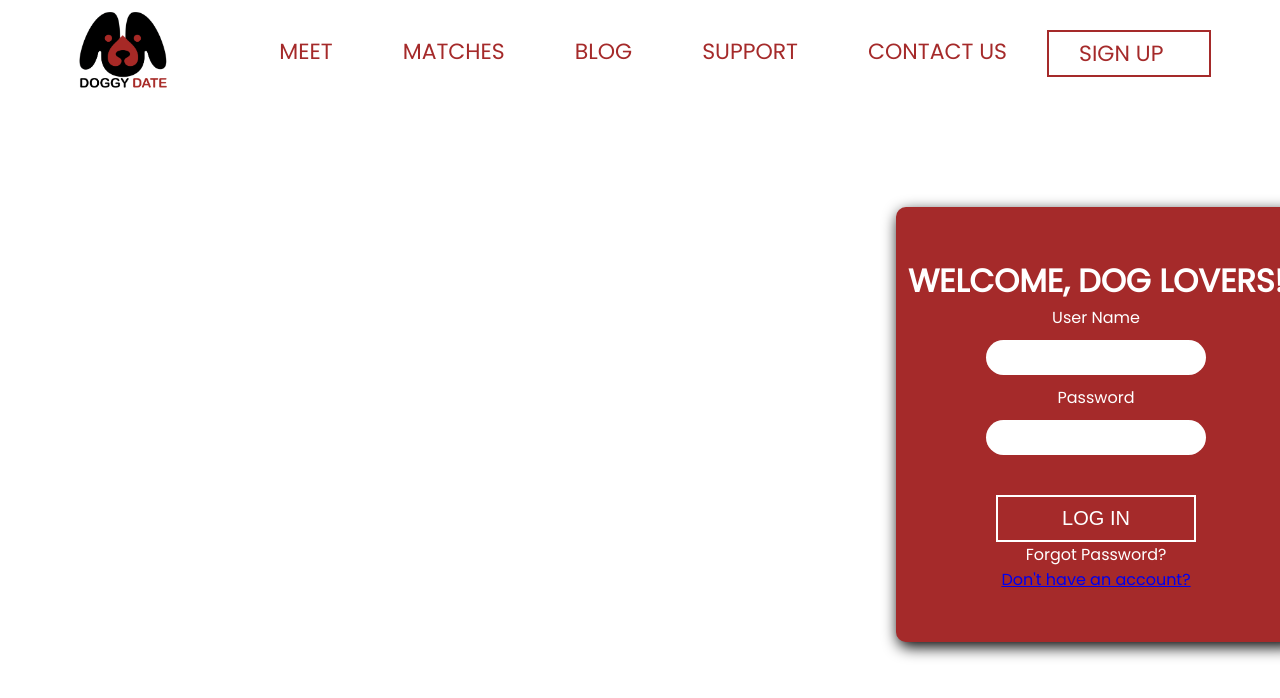
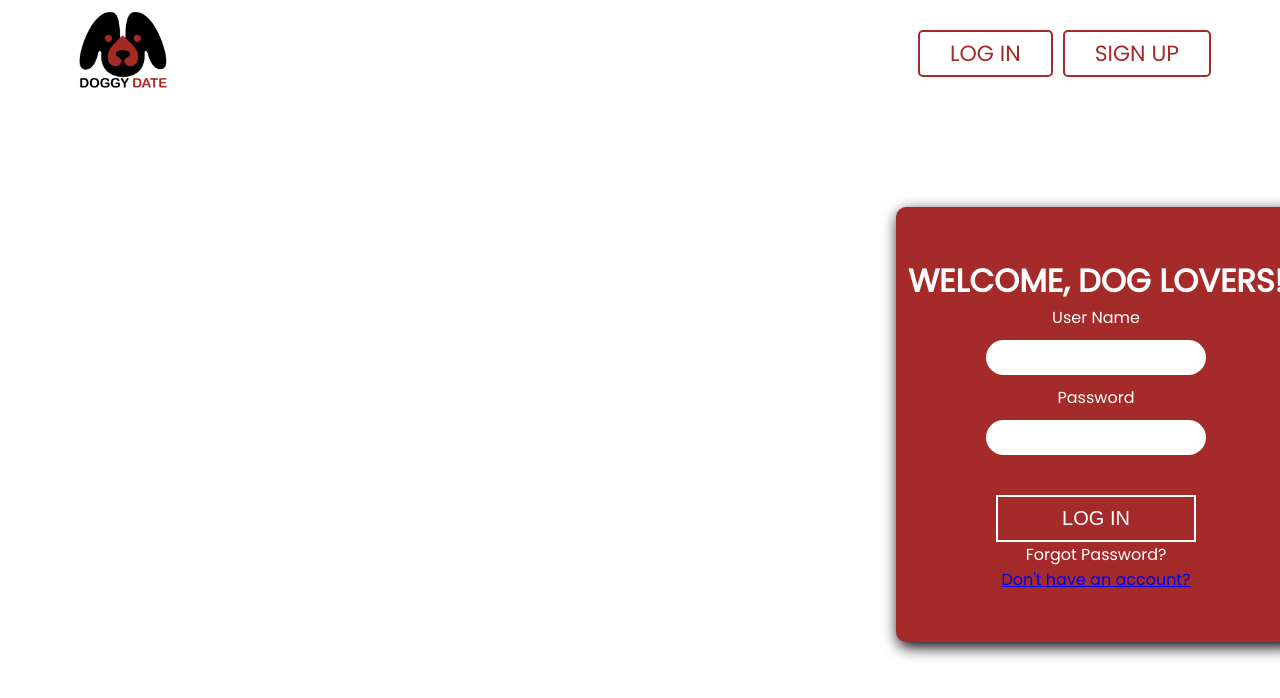
Before and after one commit to joshitha14/cosc617group2, a React (Create React App) app in the folder doggy_date/: page /login in a window 1280 px wide. Shown: the top 698 px of the page. Built offline with nearby package versions, Linux system fonts and the light colour scheme.

Commit message:
updated menu links based of user authentication
updated menu links based of user authentication

```diff
--- a/doggy_date/src/App.css
+++ b/doggy_date/src/App.css
@@ -74,7 +74,7 @@ header h4{
   position:absolute;
   top: 25%;
   left: 40%;
-  transform: translate(-50%, -50%);
+  transform: translate(-50%, -25%);
   margin-top: 5%;
   display: block;
 
@@ -82,7 +82,7 @@ header h4{
 
 .mainheading h1{
   color:black;
-  font-size: 60px;
+  font-size: 50px;
 }
 
 .presentation{
@@ -442,3 +442,7 @@ textarea
   cursor: pointer;
 
 }
+
+.hideLink{
+  display: none;
+}
--- a/doggy_date/src/Menu.js
+++ b/doggy_date/src/Menu.js
@@ -2,10 +2,11 @@ import React, {useContext} from "react";
 import './App.css';
 import {AuthContext} from "./AuthContext";
 import logo from "./images/logo.png";
-import {Link} from 'react-router-dom'
+import {Link, useLocation} from 'react-router-dom';
 
 function Menu(){
-    const {authState} = useContext(AuthContext);
+    const {isAuthenticated, logout} = useContext(AuthContext);
+    const location = useLocation();
     return(
         <div>
 
@@ -19,29 +20,32 @@ function Menu(){
                     <nav>
                         <ul className="menu">
 
-                            <Link to ={authState.isAuth ? '/meet' : '/login'}>
-                            <li className="meet">MEET</li>
+                            <Link to ='/meet'>
+                            <li className={!isAuthenticated() ? 'hideLink' : ''}>MEET</li>
                             </Link>
 
                             <Link to ="/matches">
-                            <li className="matches">MATCHES</li>
+                            <li className={!isAuthenticated() ? 'hideLink' : ''}>MATCHES</li>
                             </Link>
 
-                            <li>BLOG</li>
+                            <Link to ="/profile">
+                            <li className={!isAuthenticated() ? 'hideLink' : ''}>PROFILE</li>
+                            </Link>
 
+                            <Link onClick={logout} to ="">
+                            <li className={`signin ${!isAuthenticated() ? 'hideLink' : ''}`}>LOGOUT</li>
+                            </Link>
 
+                            {/* <li>BLOG</li> */}
+                            {/* <li>SUPPORT</li> */}
+                            {/* <li>CONTACT US</li> */}
 
-                            <li>SUPPORT</li>
+                            <Link to ="/">
+                            <li className={`signin ${isAuthenticated() || location.pathname==='/' ? 'hideLink' : ''}`}>LOG IN</li>
+                            </Link>
 
-
-
-                            <li>CONTACT US</li>
-
-
-
-
-                            <Link to ={authState.isAuth ? '/home' : '/signup'}>
-                            <li className="signup">SIGN UP</li>
+                            <Link to ="/signup">
+                            <li className={`signin ${isAuthenticated() ? 'hideLink' : ''}`}>SIGN UP</li>
                             </Link>
 
                         </ul>
--- a/doggy_date/src/profile.js
+++ b/doggy_date/src/profile.js
@@ -1,8 +1,7 @@
-import React, {useContext} from "react";
+import React from "react";
 import profilepic from "./images/Dog1/pp.jpeg";
 import pic3 from "./images/Dog1/processed2.jpeg";
 import pic4 from "./images/Dog1/upload1.jpeg";
-import {AuthContext} from "./AuthContext";
 import './App.css';
 
 
@@ -10,7 +9,7 @@ import './App.css';
 
 
 function Profile() {
-    const {logout} = useContext(AuthContext);
+
     return (
 
         <div>
@@ -26,10 +25,9 @@ function Profile() {
                     <p>Breed: </p>  <span>German Shepherd </span>
                 </div>
 
-                <div className="topnav">
+                <div className="">
                 <h4>Welcome, Oscar Black</h4>
-                <h6 onClick={logout}>Signout</h6>
-                <h6><i class="fas fa-sign-out-alt"></i></h6>
+                <h6><i className="fas fa-sign-out-alt"></i></h6>
                 </div>
                 <img className="imagereelpics" src={profilepic} alt="Profile" id="myimg" />
                 <img className="imagereelpics" src={pic3} alt="Profile" />
```
